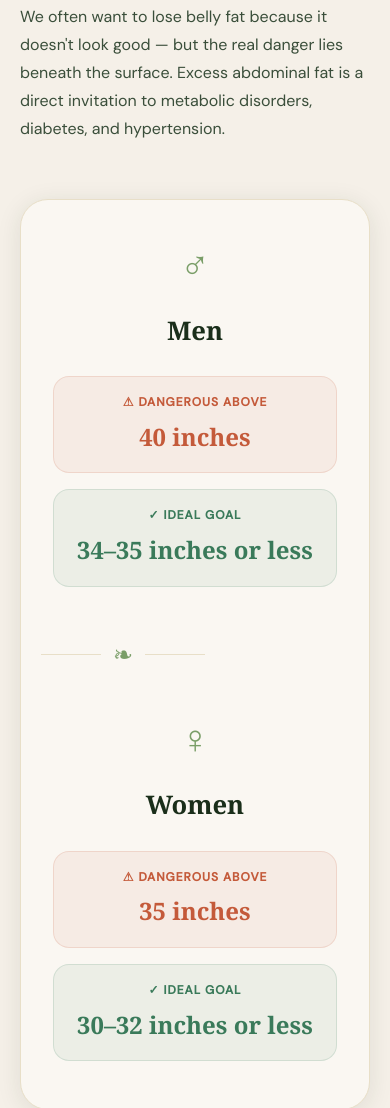
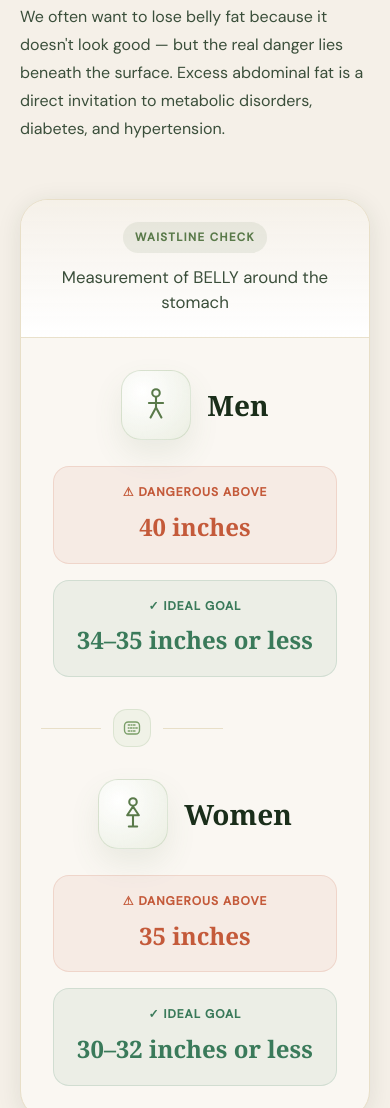
Before and after one commit to RamSuryansh/stayhealthy, a plain HTML site: page healthylife.html in a window 390 px wide. Shown: the part 1135-2243 px from the top of the page. Drawn offline with Linux system fonts and the light colour scheme; a web font is replaced by a local one.

Commit message:
Update favicon and enhance waistline check section in healthylife
- Replaced the existing favicon.svg with a new design featuring a more modern look.
- Added a new header and title for the waistline check section in healthylife.html.
- Introduced new CSS styles for waist cards, including headers, titles, and icons.
- Removed the "About" section from healthylife.html to streamline content.
- Updated footer branding and added a link to the author's LinkedIn profile.

```diff
--- a/healthylife.css
+++ b/healthylife.css
@@ -944,23 +944,82 @@ button {
   margin-bottom: 40px;
 }
 
+.waist-cards-header {
+  grid-column: 1 / -1;
+  padding: clamp(22px, 3.5vw, 34px) clamp(24px, 5vw, 56px);
+  text-align: center;
+  border-bottom: 1px solid rgba(232, 223, 200, 0.9);
+  background: linear-gradient(180deg, rgba(245, 240, 232, 0.96), white 100%);
+}
+
+.waist-cards-kicker {
+  display: inline-flex;
+  align-items: center;
+  justify-content: center;
+  padding: 6px 12px;
+  border-radius: 999px;
+  background: rgba(90, 122, 74, 0.1);
+  color: var(--sage);
+  font-size: 0.72rem;
+  font-weight: 700;
+  letter-spacing: 0.12em;
+  text-transform: uppercase;
+  margin-bottom: 12px;
+}
+
+.waist-cards-title {
+  font-size: clamp(1.05rem, 1.9vw, 1.32rem);
+  line-height: 1.5;
+  color: var(--text-mid);
+  max-width: 32rem;
+  margin: 0 auto;
+}
+
 .waist-card {
   padding: clamp(32px, 5vw, 56px);
   text-align: center;
-}
-
-.waist-icon {
-  font-size: 2.5rem;
-  color: var(--sage-light);
-  margin-bottom: 12px;
+  display: flex;
+  flex-direction: column;
+  justify-content: center;
+}
+
+.waist-card-head {
+  display: flex;
+  flex-direction: row;
+  align-items: center;
+  justify-content: center;
+  gap: 16px;
+  margin-bottom: 26px;
+}
+
+.waist-icon-badge {
+  width: 50px;
+  height: 50px;
+  border-radius: 24px;
+  display: inline-flex;
+  align-items: center;
+  justify-content: center;
+  color: var(--sage);
+  background: radial-gradient(
+    circle at 30% 30%,
+    rgba(255, 255, 255, 0.96),
+    rgba(168, 200, 154, 0.18)
+  );
+  border: 1px solid rgba(122, 158, 104, 0.22);
+  box-shadow: 0 14px 30px rgba(90, 122, 74, 0.1);
+}
+
+.waist-icon-svg {
+  width: 40px;
+  height: 40px;
   display: block;
 }
 
 .waist-card h3 {
   font-family: var(--font-display);
-  font-size: 1.6rem;
+  font-size: clamp(1.75rem, 2.6vw, 2.2rem);
   color: var(--forest);
-  margin-bottom: 24px;
+  margin-bottom: 0;
   font-weight: 700;
 }
 
@@ -984,6 +1043,10 @@ button {
   border: 1px solid rgba(58, 122, 90, 0.15);
 }
 
+.waist-card > :last-child {
+  margin-bottom: 0;
+}
+
 .waist-label {
   font-size: 0.75rem;
   font-weight: 600;
@@ -1027,10 +1090,22 @@ button {
   background: var(--cream-mid);
 }
 
-.divider-leaf {
-  font-size: 1.5rem;
+.divider-glyph {
+  width: 42px;
+  height: 42px;
+  border-radius: 14px;
+  display: flex;
+  align-items: center;
+  justify-content: center;
   color: var(--sage-light);
-  writing-mode: horizontal-tb;
+  background: rgba(168, 200, 154, 0.12);
+  border: 1px solid rgba(122, 158, 104, 0.18);
+}
+
+.divider-icon {
+  width: 24px;
+  height: 24px;
+  display: block;
 }
 
 .myth-box {
@@ -1212,6 +1287,31 @@ button {
   border-top: 1px solid rgba(255, 255, 255, 0.08);
 }
 
+.replace-intro {
+  position: relative;
+  font-size: 0.96rem;
+  color: rgba(245, 240, 232, 0.9);
+  line-height: 1.72;
+  margin: 0 0 18px;
+  padding-left: 18px;
+  max-width: 36rem;
+}
+
+.replace-intro::before {
+  content: '';
+  position: absolute;
+  left: 0;
+  top: 0.35rem;
+  width: 4px;
+  height: calc(100% - 0.7rem);
+  border-radius: 999px;
+  background: linear-gradient(
+    180deg,
+    var(--gold-light),
+    rgba(200, 168, 75, 0.15)
+  );
+}
+
 .action-list {
   display: flex;
   flex-direction: column;
@@ -1256,6 +1356,8 @@ button {
   border: 1px solid rgba(255, 255, 255, 0.08);
   border-radius: var(--radius);
   padding: 18px;
+  display: flex;
+  flex-direction: column;
 }
 
 .replace-head {
@@ -2161,6 +2263,12 @@ button {
 .footer-copy {
   font-size: 0.78rem;
   color: rgba(245, 240, 232, 0.28);
+}
+
+.linkedin-link {
+  text-decoration: underline;
+  text-underline-offset: 2px;
+  color: #1da1f2;
 }
 
 /* ======= BACK TO TOP ======= */
@@ -2324,6 +2432,16 @@ button {
     grid-template-columns: 1fr;
   }
 
+  .waist-cards-header {
+    padding: 22px 20px;
+  }
+
+  .waist-icon-badge {
+    width: 70px;
+    height: 70px;
+    border-radius: 20px;
+  }
+
   .waist-divider {
     flex-direction: row;
     padding: 0 20px;
@@ -2334,8 +2452,9 @@ button {
     height: 1px;
   }
 
-  .waist-divider .divider-leaf {
-    writing-mode: horizontal-tb;
+  .waist-divider .divider-glyph {
+    width: 38px;
+    height: 38px;
   }
 
   .mindset-step {
@@ -2375,6 +2494,11 @@ button {
   .formula-card,
   .yoga-card {
     padding: 24px 20px;
+  }
+
+  .replace-intro {
+    font-size: 0.92rem;
+    padding-left: 14px;
   }
 
   .share-buttons {
--- a/healthylife.html
+++ b/healthylife.html
@@ -57,7 +57,6 @@
           <li><a href="#formula" class="nav-link">4S Formula</a></li>
           <li><a href="#mindset" class="nav-link">Mindset</a></li>
           <li><a href="#yoga" class="nav-link">Yoga & Breathing</a></li>
-          <li><a href="#about" class="nav-link">About</a></li>
           <li><a href="#start" class="nav-cta">Start Today</a></li>
         </ul>
       </div>
@@ -572,13 +571,44 @@
           </p>
 
           <div class="waist-cards" data-reveal>
+            <div class="waist-cards-header">
+              <span class="waist-cards-kicker">Waistline Check</span>
+              <p class="waist-cards-title">
+                Measurement of BELLY around the stomach
+              </p>
+            </div>
             <div
               class="waist-card"
               role="region"
               aria-label="Men's waist guide"
             >
-              <div class="waist-icon" aria-hidden="true">♂</div>
-              <h3>Men</h3>
+              <div class="waist-card-head">
+                <span class="waist-icon-badge" aria-hidden="true">
+                  <svg
+                    class="waist-icon-svg"
+                    viewBox="0 0 48 48"
+                    fill="none"
+                    xmlns="http://www.w3.org/2000/svg"
+                    aria-hidden="true"
+                  >
+                    <circle
+                      cx="24"
+                      cy="9.5"
+                      r="4.5"
+                      stroke="currentColor"
+                      stroke-width="2.5"
+                    />
+                    <path
+                      d="M24 15v12M15.5 21.5h17M24 27l-6.5 12M24 27l6.5 12"
+                      stroke="currentColor"
+                      stroke-width="2.5"
+                      stroke-linecap="round"
+                      stroke-linejoin="round"
+                    />
+                  </svg>
+                </span>
+                <h3>Men</h3>
+              </div>
               <div class="waist-danger">
                 <span class="waist-label danger">⚠ Dangerous Above</span>
                 <span class="waist-value danger-val">40 inches</span>
@@ -590,7 +620,31 @@
             </div>
             <div class="waist-divider" aria-hidden="true">
               <div class="divider-line"></div>
-              <div class="divider-leaf">❧</div>
+              <div class="divider-glyph">
+                <svg
+                  class="divider-icon"
+                  viewBox="0 0 32 32"
+                  fill="none"
+                  xmlns="http://www.w3.org/2000/svg"
+                  aria-hidden="true"
+                >
+                  <rect
+                    x="6"
+                    y="8"
+                    width="20"
+                    height="16"
+                    rx="5"
+                    stroke="currentColor"
+                    stroke-width="1.8"
+                  />
+                  <path
+                    d="M11 12h2M15 12h1M18 12h2M11 16h1M14 16h2M18 16h1M21 16h2M11 20h2M15 20h1M18 20h2"
+                    stroke="currentColor"
+                    stroke-width="1.8"
+                    stroke-linecap="round"
+                  />
+                </svg>
+              </div>
               <div class="divider-line"></div>
             </div>
             <div
@@ -598,8 +652,33 @@
               role="region"
               aria-label="Women's waist guide"
             >
-              <div class="waist-icon" aria-hidden="true">♀</div>
-              <h3>Women</h3>
+              <div class="waist-card-head">
+                <span class="waist-icon-badge" aria-hidden="true">
+                  <svg
+                    class="waist-icon-svg"
+                    viewBox="0 0 48 48"
+                    fill="none"
+                    xmlns="http://www.w3.org/2000/svg"
+                    aria-hidden="true"
+                  >
+                    <circle
+                      cx="24"
+                      cy="9.5"
+                      r="4.5"
+                      stroke="currentColor"
+                      stroke-width="2.5"
+                    />
+                    <path
+                      d="M24 15l-7 10.5h14L24 15ZM24 25.5V39M19 39h10"
+                      stroke="currentColor"
+                      stroke-width="2.5"
+                      stroke-linecap="round"
+                      stroke-linejoin="round"
+                    />
+                  </svg>
+                </span>
+                <h3>Women</h3>
+              </div>
               <div class="waist-danger">
                 <span class="waist-label danger">⚠ Dangerous Above</span>
                 <span class="waist-value danger-val">35 inches</span>
@@ -721,7 +800,10 @@
                     and mental health.
                   </p>
                 </div>
-
+                <p class="replace-intro">
+                  Add two types of food to your diet to effectively reduce belly
+                  fat:
+                </p>
                 <div
                   class="replace-grid"
                   role="list"
@@ -1159,85 +1241,6 @@
         </div>
       </section>
 
-      <!-- ======= ABOUT ======= -->
-      <section
-        class="section about-section"
-        id="about"
-        aria-labelledby="about-title"
-      >
-        <div class="container">
-          <div class="about-inner">
-            <div class="about-text" data-reveal>
-              <div class="section-label">The Inspiration</div>
-              <h2 id="about-title" class="section-title">Shivangi Desai</h2>
-              <p class="about-subtitle">
-                Health & Nutrition Coach · Founder of Fit Bharat Mission
-              </p>
-              <p class="about-story">
-                Born with Thalassemia Minor, Shivangi suffered from chronic
-                constipation, severe acne, and extreme lack of stamina — with
-                hemoglobin levels never crossing 7.8. Doctors told her the
-                condition was incurable.
-              </p>
-              <p class="about-story">
-                She refused to accept that verdict. By deeply studying
-                nutrition, lifestyle, and the body's innate intelligence, she
-                completely transformed her health — proving her own philosophy:
-                <em>the body is a magical self-healing machine.</em>
-              </p>
-              <div
-                class="achievements"
-                role="list"
-                aria-label="Shivangi Desai's achievements"
-              >
-                <div class="achieve-item" role="listitem">
-                  <span class="achieve-icon" aria-hidden="true">🩸</span>
-                  <div>
-                    <strong>Hemoglobin: 7.8 → 15.1</strong>
-                    <span>From "incurable" to thriving</span>
-                  </div>
-                </div>
-                <div class="achieve-item" role="listitem">
-                  <span class="achieve-icon" aria-hidden="true">💪</span>
-                  <div>
-                    <strong>0 → 50 Push-Ups</strong>
-                    <span>Deadlift: 90 kg</span>
-                  </div>
-                </div>
-                <div class="achieve-item" role="listitem">
-                  <span class="achieve-icon" aria-hidden="true">🏔️</span>
-                  <div>
-                    <strong>Everest Base Camp — Twice</strong>
-                    <span>The mountain that tests everything</span>
-                  </div>
-                </div>
-                <div class="achieve-item" role="listitem">
-                  <span class="achieve-icon" aria-hidden="true">🪂</span>
-                  <div>
-                    <strong>Licensed Skydiver</strong>
-                    <span>65+ solo jumps completed</span>
-                  </div>
-                </div>
-              </div>
-            </div>
-            <div class="about-visual" data-reveal aria-hidden="true">
-              <div class="about-card-visual">
-                <div class="visual-circle vc1"></div>
-                <div class="visual-circle vc2"></div>
-                <div class="visual-circle vc3"></div>
-                <div class="visual-quote">
-                  <p>
-                    "If your body can heal a fractured bone, it can absolutely
-                    shed belly fat — you just need to allow it."
-                  </p>
-                  <span>— Shivangi Desai</span>
-                </div>
-              </div>
-            </div>
-          </div>
-        </div>
-      </section>
-
       <!-- ======= CTA / START ======= -->
       <section
         class="section cta-section"
@@ -1361,7 +1364,7 @@
         <div class="footer-logo">
           <img
             src="logo.svg"
-            alt="Healthylife Logo"
+            alt="StayHealthy Logo"
             style="height: 48px; width: auto"
           />
         </div>
@@ -1388,8 +1391,15 @@
         </nav>
         <p class="footer-copy">
           ©
-          <span id="current-year"></span> Healthylife · Made with ♡ to spread
-          health
+          <span id="current-year"></span> StayHealthy · Made with ♡ by
+          <a
+            href="https://www.linkedin.com/in/ram-suryawanshi/"
+            target="_blank"
+            class="linkedin-link"
+            rel="noopener noreferrer"
+            >Ram Suryansh</a
+          >
+          to spread health
         </p>
       </div>
     </footer>
```
Also changed, not shown: favicon.svg.
